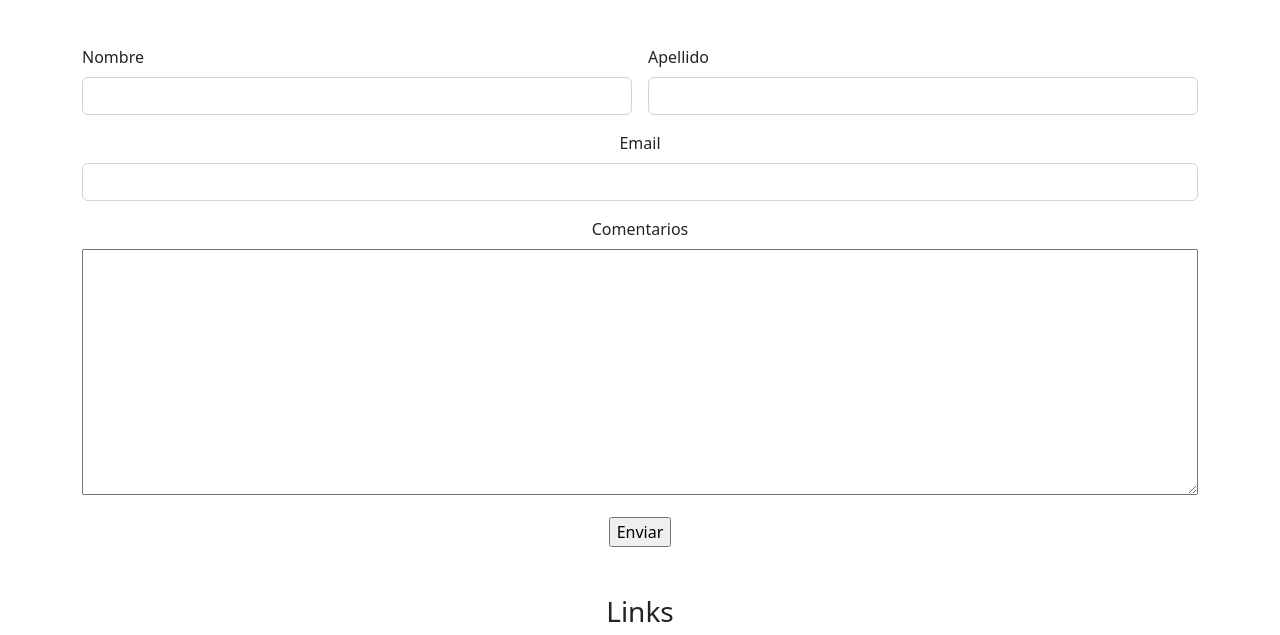
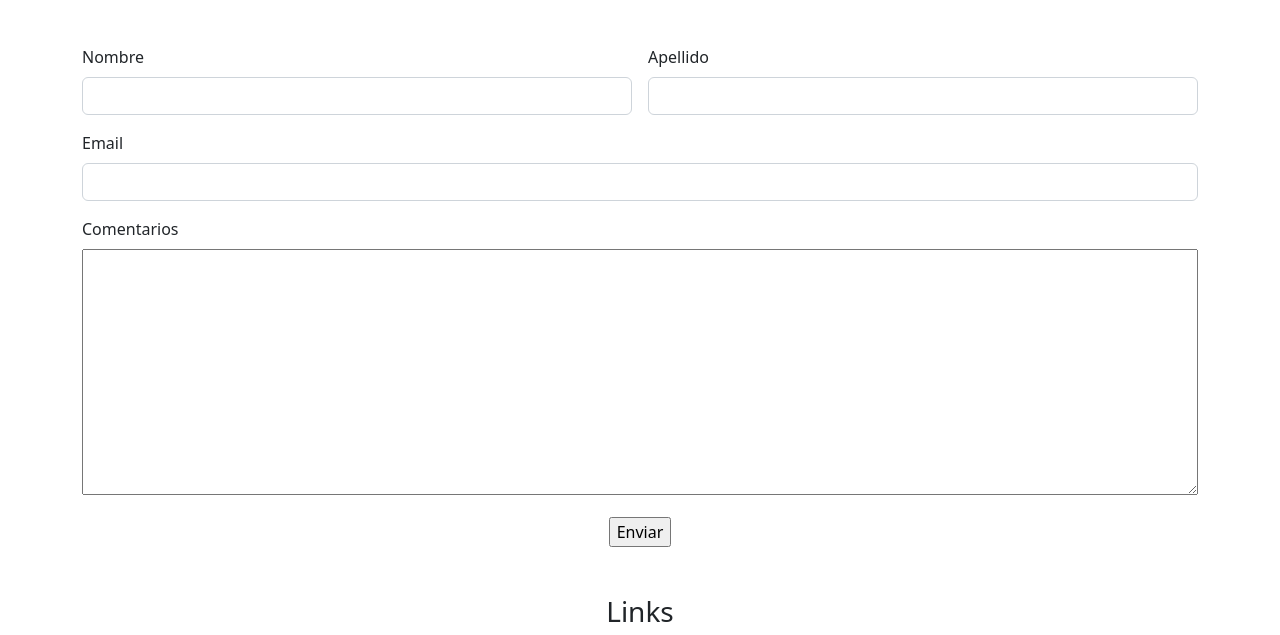
Before and after one commit to Naraoz/PF-NicolasAraoz, a plain HTML site: page Pages/Contacto.html in a window 1280 px wide. Shown: the part 317-952 px from the top of the page. Drawn offline with nearby package versions, Linux system fonts and the light colour scheme.

Commit message:
Cambios en el contact form

```diff
--- a/Pages/Contacto.html
+++ b/Pages/Contacto.html
@@ -86,11 +86,11 @@
             <label for="inputApellido4" class="form-label">Apellido</label>
             <input type="apellido" class="form-control" id="inputApellido4" />
           </div>
-          <div class="col-12 text-center">
+          <div class="col-12">
             <label for="inputEmail" class="form-label">Email</label>
             <input type="email" class="form-control" id="inputEmail" />
           </div>
-          <div class="col-12 text-center">
+          <div class="col-12">
             <div>
               <label for="inputComentarios2" class="form-label"
                 >Comentarios</label
```
